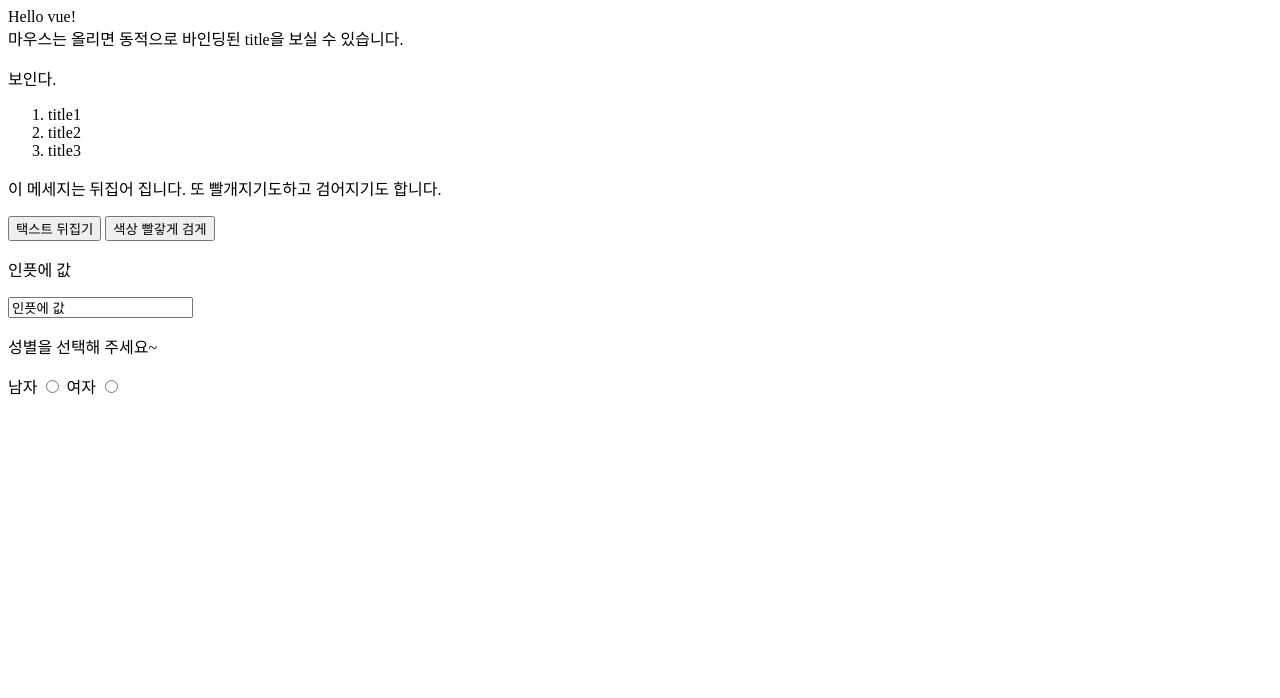
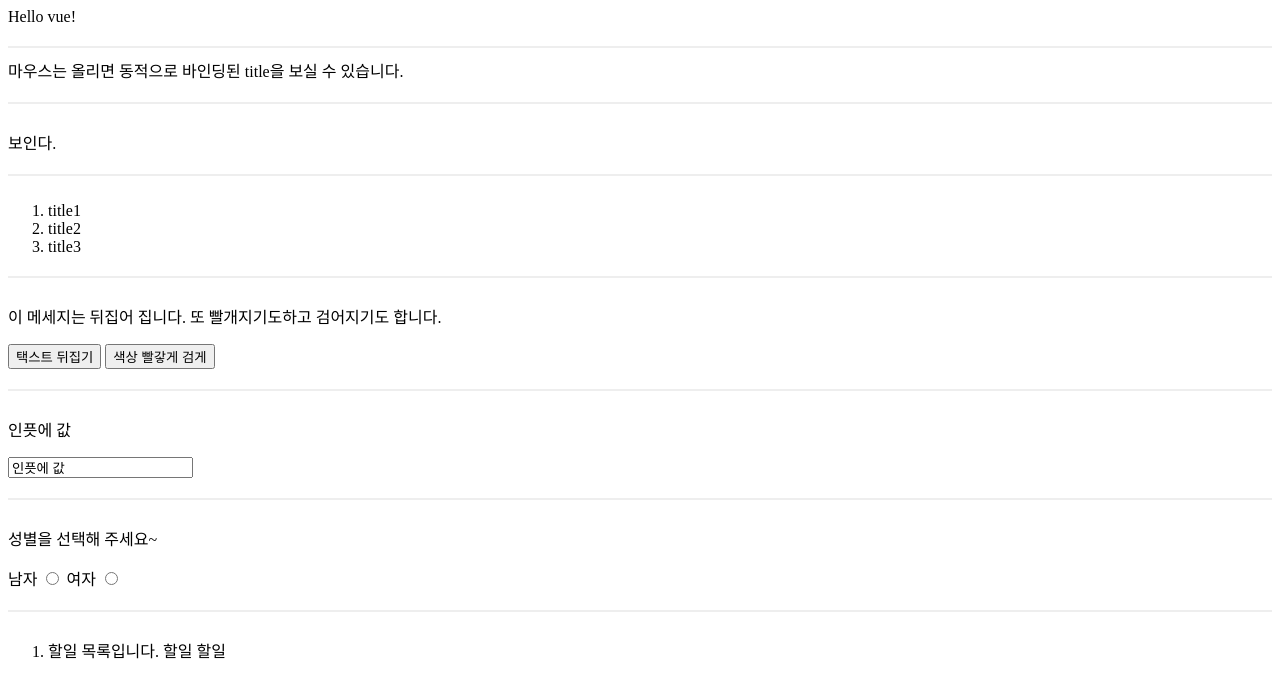
Before and after one commit to Song-tea-hoon/second_vuejs, a plain HTML site: page start.html in a window 1280 px wide. Drawn offline with Linux system fonts and the light colour scheme.

Commit message:
css추가

```diff
--- /dev/null
+++ b/assets/common.css
@@ -0,0 +1,5 @@
+div[id^="app"]:not(:first-child) {
+    margin-top: 20px;
+    padding-top: 10px;
+    border-top: 2px solid #eee;
+}
--- a/start.html
+++ b/start.html
@@ -4,6 +4,7 @@
     <meta charset="UTF-8">
     <meta name="viewport" content="width=device-width, initial-scale=1.0">
     <meta http-equiv="X-UA-Compatible" content="ie=edge">
+    <link rel="stylesheet" href="./assets/common.css">
     <script src="./assets/vue.js"></script>
     <title>Vue시작</title>
 </head>
@@ -48,6 +49,12 @@
         <input type="radio" v-model="result" v-on:click="showResult" id="chk1" v-bind:value="man">
         <label for="chk2">여자</label>
         <input type="radio" v-model="result" v-on:click="showResult" id="chk2" v-bind:value="woman">
+    </div>
+
+    <div id="app7">
+        <ol>
+            <todo-item></todo-item>
+        </ol>
     </div>
 </body>
 <script>
@@ -103,14 +110,14 @@
             }
         }
     })
-
+    //사용자 입력 핸들링
     var app6 = new Vue({
         el: '#app6',
         data: {
             message: '인픗에 값'
         }
     })
-
+    //사용자 입력 핸들링 추가
     var app6Ex = new Vue({
         el: '#app6-extand',
         data: {
@@ -136,5 +143,15 @@
             }
         }
     });
+
+    Vue.component('todo-item',{
+        template: '<li>할일 목록입니다. 할일 할일</li>'
+    })
+
+    var app7 = new Vue({
+        el: '#app7'
+    });
+
+
 </script>
 </html>
```
